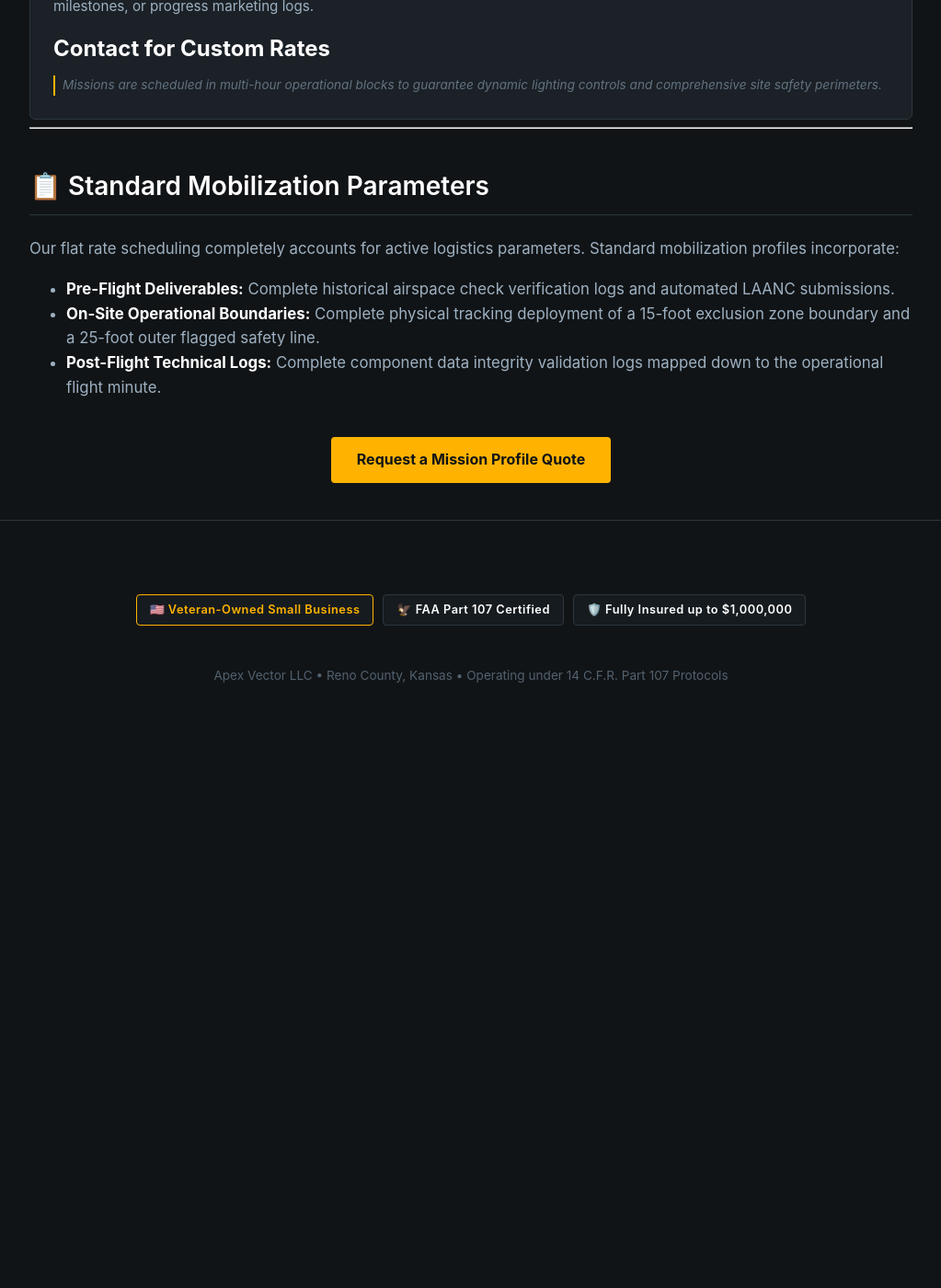
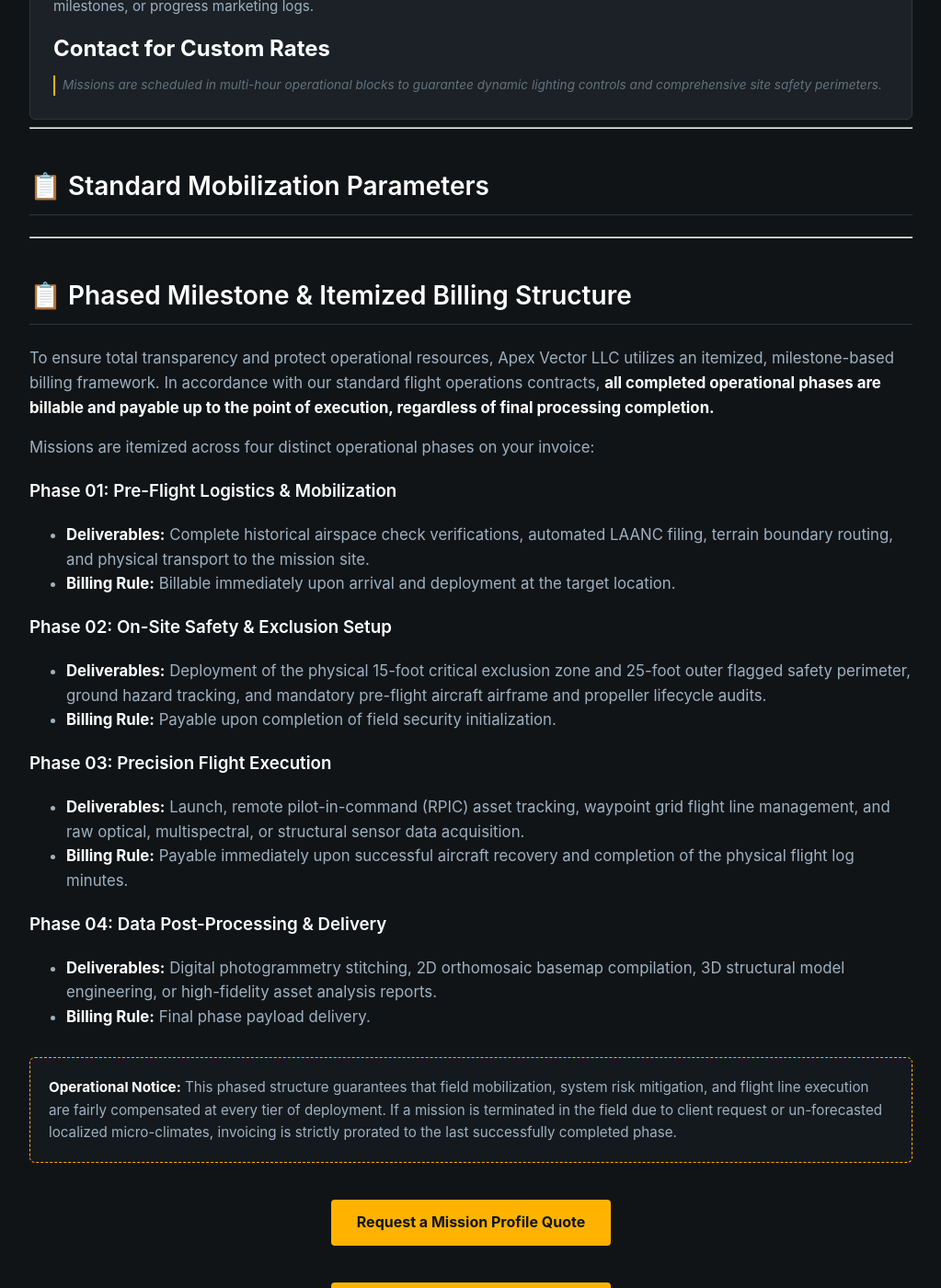
Before and after one commit to traviscloke126/traviscloke126.github.io, a Jekyll site: the page built from pricing.md, in a window 1280 px wide and 1400 px high, scrolled down 1080 px. Shown: the whole window at 92% size, without its empty margins (128-1151 px from the left). Built offline with Jekyll 4.4.1, drawn with Linux system fonts in a browser that asks for light colours; before the commit the page ends 1885 px from its top, so only the background shows below that.

Commit message:
Enhance pricing.md with phased billing structure
Added detailed billing structure and operational phases for transparency.

```diff
--- a/pricing.md
+++ b/pricing.md
@@ -45,12 +45,38 @@ Apex Vector LLC operates under transparent, commercial-grade pricing baselines.
 ---
 
 ## 📋 Standard Mobilization Parameters
+---
 
-Our flat rate scheduling completely accounts for active logistics parameters. Standard mobilization profiles incorporate:
-* **Pre-Flight Deliverables:** Complete historical airspace check verification logs and automated LAANC submissions.
-* **On-Site Operational Boundaries:** Complete physical tracking deployment of a 15-foot exclusion zone boundary and a 25-foot outer flagged safety line.
-* **Post-Flight Technical Logs:** Complete component data integrity validation logs mapped down to the operational flight minute.
+## 📋 Phased Milestone & Itemized Billing Structure
+
+To ensure total transparency and protect operational resources, Apex Vector LLC utilizes an itemized, milestone-based billing framework. In accordance with our standard flight operations contracts, **all completed operational phases are billable and payable up to the point of execution, regardless of final processing completion.**
+
+Missions are itemized across four distinct operational phases on your invoice:
+
+### Phase 01: Pre-Flight Logistics & Mobilization
+* **Deliverables:** Complete historical airspace check verifications, automated LAANC filing, terrain boundary routing, and physical transport to the mission site.
+* **Billing Rule:** Billable immediately upon arrival and deployment at the target location.
+
+### Phase 02: On-Site Safety & Exclusion Setup
+* **Deliverables:** Deployment of the physical 15-foot critical exclusion zone and 25-foot outer flagged safety perimeter, ground hazard tracking, and mandatory pre-flight aircraft airframe and propeller lifecycle audits.
+* **Billing Rule:** Payable upon completion of field security initialization.
+
+### Phase 03: Precision Flight Execution
+* **Deliverables:** Launch, remote pilot-in-command (RPIC) asset tracking, waypoint grid flight line management, and raw optical, multispectral, or structural sensor data acquisition.
+* **Billing Rule:** Payable immediately upon successful aircraft recovery and completion of the physical flight log minutes.
+
+### Phase 04: Data Post-Processing & Delivery
+* **Deliverables:** Digital photogrammetry stitching, 2D orthomosaic basemap compilation, 3D structural model engineering, or high-fidelity asset analysis reports.
+* **Billing Rule:** Final phase payload delivery.
+
+<div style="background-color: #14191D; border: 1px dashed #FFB300; padding: 20px; border-radius: 6px; margin-top: 30px; font-size: 0.95rem; color: #9EB1C2;">
+    <strong>Operational Notice:</strong> This phased structure guarantees that field mobilization, system risk mitigation, and flight line execution are fairly compensated at every tier of deployment. If a mission is terminated in the field due to client request or un-forecasted localized micro-climates, invoicing is strictly prorated to the last successfully completed phase.
+</div>
 
 <div style="text-align: center; margin-top: 40px;">
     <a href="{{ '/contact.html' | relative_url }}" style="background-color: #FFB300; color: #111416; padding: 12px 28px; text-decoration: none; font-weight: 700; border-radius: 4px; display: inline-block;">Request a Mission Profile Quote</a>
 </div>
+
+<div style="text-align: center; margin-top: 40px;">
+    <a href="{{ '/contact.html' | relative_url }}" style="background-color: #FFB300; color: #111416; padding: 12px 28px; text-decoration: none; font-weight: 700; border-radius: 4px; display: inline-block;">Request a Mission Profile Quote</a>
+</div>
```
